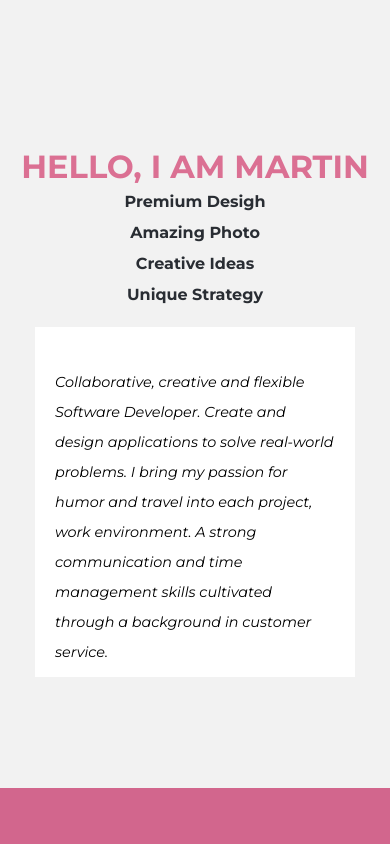
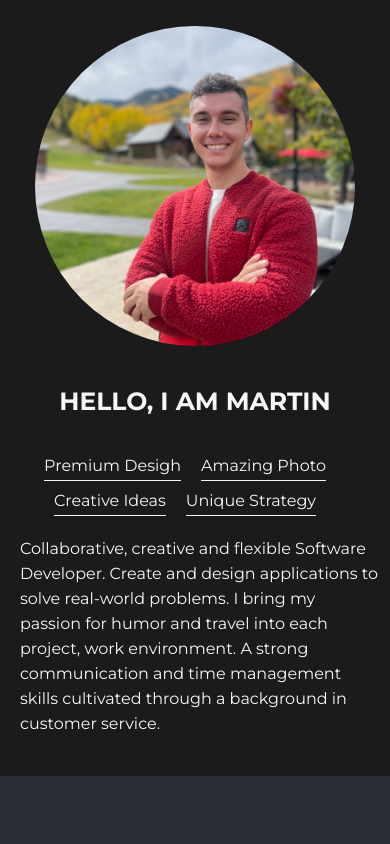
Before and after one commit to martinstojmenovski/Portfolio, a React (Create React App) app: page / in a window 390 px wide. Shown: the part 1260-2104 px from the top of the page. Built offline with nearby package versions, Linux system fonts and the light colour scheme.

Commit message:
About section done.

```diff
--- a/src/Components/About.js
+++ b/src/Components/About.js
@@ -1,29 +1,31 @@
 import './about.css'
+let photoOfMe = require('./images/professional\ photo.JPG')
 function About({ about }) {
 
   return (
-      <section className='ABOUT'>
-      <div ref={about} className="about">
-
-        <div><h1 className='hello'>HELLO, <br/> I AM MARTIN</h1></div>
-        <div className='container10'><h1>HELLO, I AM MARTIN</h1></div>
-            <div className='container20'><ul>
+    <section ref={about} className='ABOUT' id='ABOUT' >
+      <div className='about-page'>
+      <div className="about-text">
+        <h1>HELLO, I AM MARTIN</h1>
+        <ul>
           <li>Premium Desigh</li>
           <li>Amazing Photo</li>
           <li>Creative Ideas</li>
           <li>Unique Strategy</li>
-            </ul></div>
-            <div className='aboutme'>
-              <div><p>Collaborative, creative and flexible Software Developer.
+        </ul>
+        <p>Collaborative, creative and flexible Software Developer.
           Create and design applications to solve real-world problems.
           I bring my passion for humor and travel into each project, work environment.
           A strong communication and time management skills
-              cultivated through a background in customer service.</p></div>
-              <div className='dot'></div>
+          cultivated through a background in customer service.</p>
       </div>
 
+      <div className='section-photo'>
+        <div  className='professional-photo'>
+
         </div>
-      <footer></footer>
+      </div>
+      </div>
     </section>
   );
 }
--- a/src/Components/Navbar.js
+++ b/src/Components/Navbar.js
@@ -140,9 +140,7 @@ function Navbar() {
                 </div>
             </nav>
             <Home home={home} />
-            {/* <div className='project'> */}
-                <Project project={project} />
-                {/* </div> */}
+            <Project project={project} />
             <About about={about} />
             <Skills skills={skills} />
         </div>
--- a/src/Components/about.css
+++ b/src/Components/about.css
@@ -1,178 +1,127 @@
-.about {
-    position: relative;
+#ABOUT{
+    background: #1b1b1b;
+}
+.about-page {
     display: flex;
-    flex-direction: row;
-    justify-content: center;
+    width: 80ch;
+    display: flex;
+    align-content: center;
+    margin: auto;
 }
 
-.about h1 {
+.about-text {
     flex: 1;
-    font-size: 3rem;
-    position: relative;
-    top: 10vh;
-    text-align: left;
-    color: palevioletred;
+    color: rgb(247, 247, 247);
 }
 
-.about ul {
-    position: relative;
-    top: 33vh;
-    text-align: center;
-    padding: 0 80px 0 10px;
+.section-photo {
+    flex: 1;
+    margin: auto;
 }
 
-.about .aboutme {
-    padding: 60px 30px 30px 30px;
-    background-color: white;
-    position: relative;
-    width: 400px;
-    height: 400px;
-    top: 23vh;
-    display: flex;
-    flex-direction: column;
-    justify-content: space-between;
-    right: 30px;
+.professional-photo {
+    background-image: url('./images/professional\ photo.JPG');
+    width: 450px;
+    height: 450px;
+    background-repeat: no-repeat;
+    background-position: 50% 70%;
+    background-size: cover;
+    border-radius: 100%;
+    margin: 40px auto;
+
 }
 
-.about .dot {
-    display: flex;
-    align-items: flex-end;
-    margin: auto 0 0 auto;
+#ABOUT h1 {
+    font-size: 40px;
+    text-align: center;
+    padding: 50px 20px 20px 20px;
+    margin: auto;
 }
 
-.about p {
-    line-height: 35px;
-    font-size: 1rem;
-    font-style: italic;
+#ABOUT ul {
+    display: flex;
+    padding: 10px;
 }
-
-.about ul li {
+#ABOUT ul li {
     list-style: none;
-    padding: 15px 0;
-    font-size: 1.3rem;
-    font-weight: 700;
-    color: #292d33;
+    margin:10px 20px 0 0;
+    border-bottom: 1px solid rgb(247, 247, 247);
+    padding-bottom: 5px;
+    text-align: center;
 }
-
-.ABOUT footer {
-    height: 30vh;
-    width: 100%;
-    background-color: #d2668d;
-}
-.container10{
-    display: none;
+#ABOUT p{
+    padding: 20px;
+    line-height: 25px;
+    margin: auto;
 }
 
 
-@media screen and (max-width: 1200px) {
-    .about ul {
-        top: 40vh;
-        right: 50%;
-        padding: 0 20px 0 10px;
-    }
-
-    .about .aboutme {
-        padding: 50px 40px 40px 30px;
-        top: 25vh;
-    }
-    .about ul li {
-        font-size: 1.3rem;
-    }
-
+@media screen and (max-width: 1400px) {
 }
 
 @media screen and (max-width: 1024px) {
-    .about ul {
-        top: 35vh;
-        right: 50%;
-        padding: 0 20px 0 10px;
+    .professional-photo {
+        width: 400px;
+        height: 400px;
     }
-
-    .about .aboutme {
-        padding: 50px 40px 40px 30px;
-        width: 350px;
-        top: 25vh;
+    #ABOUT ul {
+        flex-wrap: wrap;
+        justify-content: center;
     }
-    .about ul li {
-        font-size: 1.3rem;
+    #ABOUT p{
+        padding: 10px 10px 40px 20px ;
+    }
+}
+@media screen and (max-width: 840px) {
+    #ABOUT h1 {
+        font-size: 25px;
+    }
+    .about-page {
+        width: 100%;
+    }
+    .professional-photo {
+        margin: 30px 10px 30px 0;
     }
 
 }
 
 @media screen and (max-width: 768px) {
-    .about {
-        display: grid;
-        grid-template-columns: 1fr 1fr 1fr;
-        grid-template-rows: 1fr 1fr 1fr;
-    }
-    .container10{
-        display: block;
-        grid-column: 1 / span 4;
-        grid-row: 1 / 2;
-    }
-    .container20{
-        display: grid;
-        grid-column: 1 / 2;
-        grid-row: 2 / span 4;
-    }
-    .aboutme{
-        grid-column: 2 / span 4;
-        grid-row: 2 / span 4;
+    .professional-photo {
+        margin: 40px auto;
     }
 
-    .about .hello {
-        display: none;
+    .about-page{
+        flex-direction: column-reverse;
+        width: 80%;
     }
-    .container10 h1{
-        text-align: center;
-    }
-    .about ul {
-        top:0;
-        right: 0;
-        padding: 0 40px 0 10px;
-    }
-
-    .about .aboutme {
-        padding: 40px 20px 20px 20px;
-        width: 320px;
-        top: -5vh;
-    }
-    .about ul li {
-        font-size: 1rem;
-        padding: 20px 0;
-    }
-    .about p {
-        line-height: 30px;
-        font-size: 0.9rem;
-    }
-
-}
-
-@media screen and (max-width: 480px) {
-    .about {
-        display: flex;
-        flex-direction: column;
-        justify-content: center;
-    }
-    .about .aboutme {
-        width: 320px;
-        height: 350px;
-        left: 0;
-        top:4vh;
-        margin:  0 auto;
-    }
-    .container10 h1{
-        top:2vh;
-        font-size: 2rem;
-    }
-    .about ul {
-        top:2vh;
-        padding: 0;
-    }
-    .about ul li {
-        font-size: 1rem;
-        padding: 6px 0;
+    #ABOUT h1 {
+        padding: 0px 20px 20px 20px;
     }
 }
 
-@media screen and (max-width: 320px) {}
+
+@media screen and (max-width: 500px) {
+    .about-page{
+        width: 90%;
+    }
+}
+@media screen and (max-width: 440px) {
+    .about-page{
+        width: 100%;
+    }
+}
+@media screen and (max-width: 400px) {
+    .about-page{
+        width: 100%;
+    }
+    .professional-photo {
+        width: 320px;
+        height: 320px;
+    }
+}
+@media screen and (max-width: 322px) {
+    .professional-photo {
+        width: 250px;
+        height: 250px;
+    }
+}
--- a/src/index.css
+++ b/src/index.css
@@ -5,11 +5,7 @@
   font-family: 'Montserrat', sans-serif;
 
 }
-.about {
-  height: 95vh;
-  width: 100%;
-  background-color: #f2f2f2;
-}
+
 
 
 
```
Also changed, not shown: src/Components/images/professional photo.JPG (added). Lines whose indentation alone changed are shown as unchanged.
